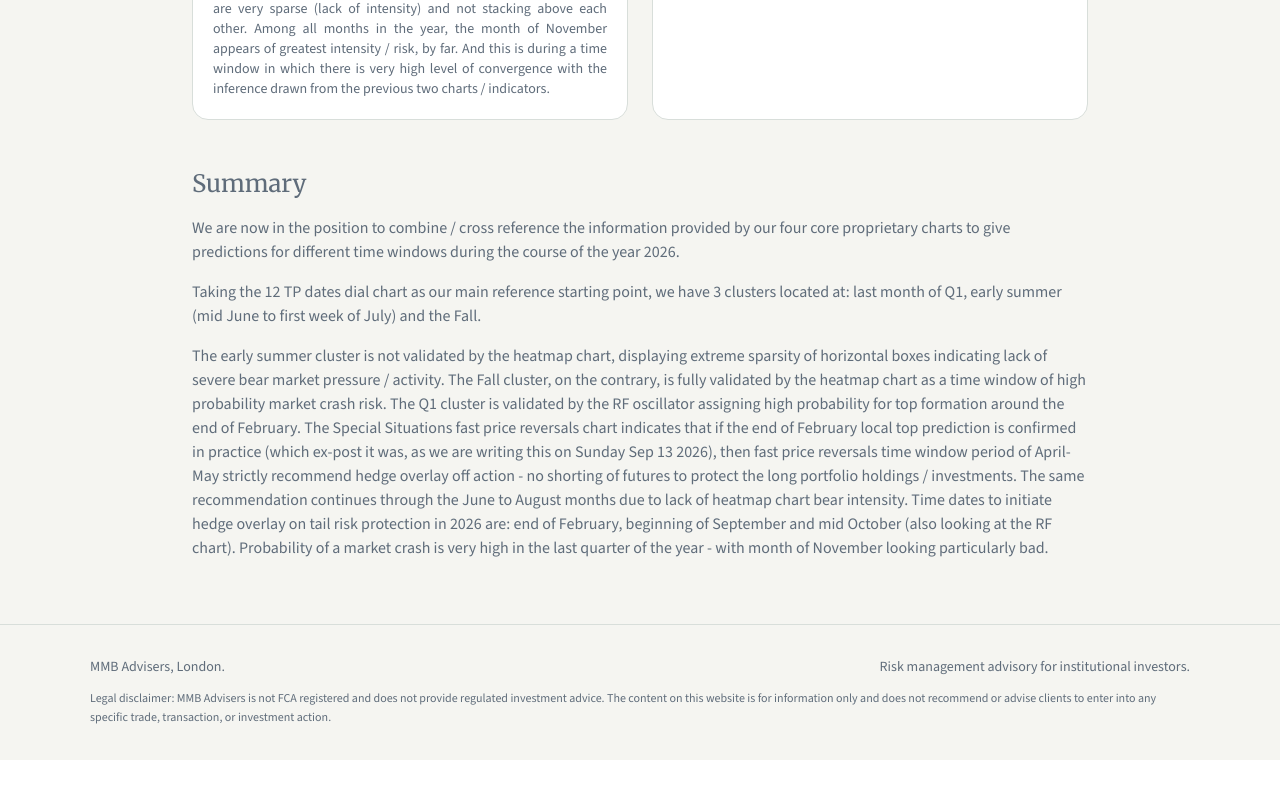
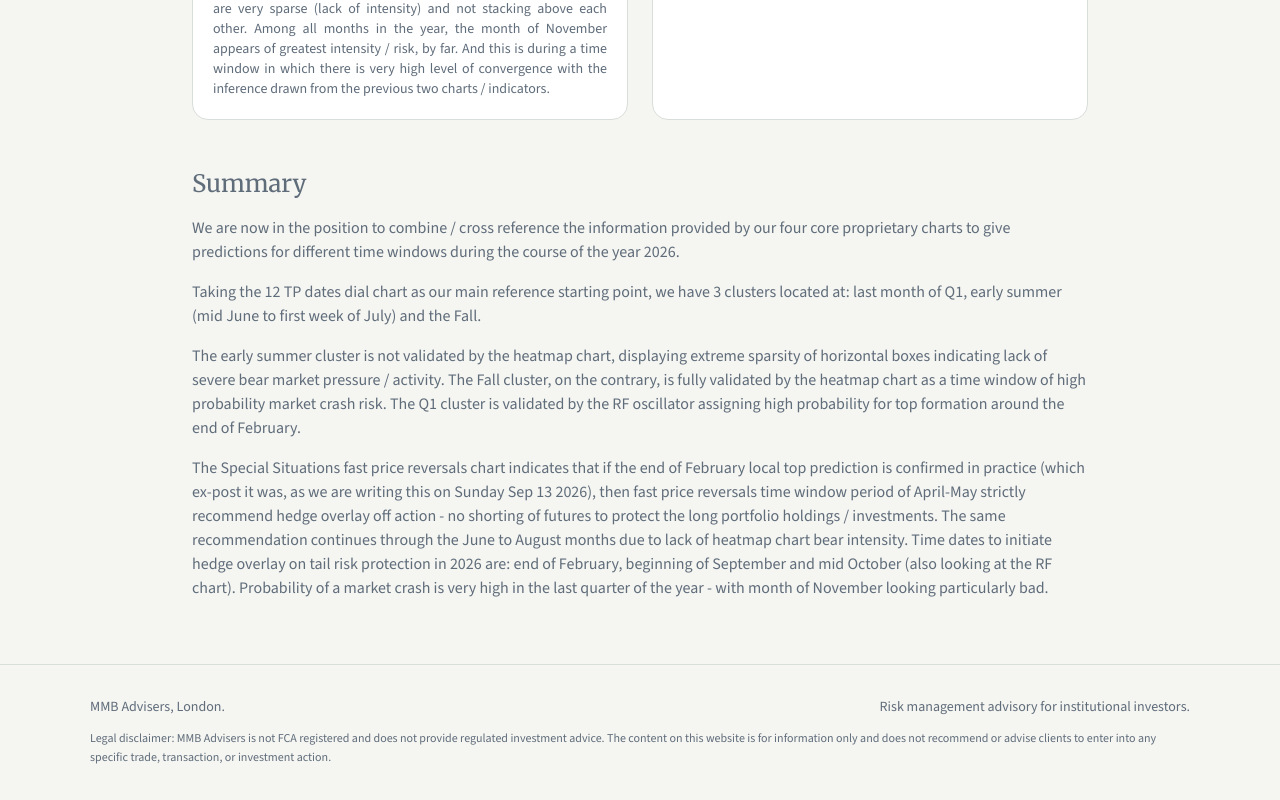
Before and after one commit to pentagonalcycles/mmbadvisers, a Next.js app: page /method in a window 1280 px wide. Shown: the part 2393-3193 px from the top of the page. Before the commit the page ends 3153 px from the top, so only its background shows below. Built offline with nearby package versions, Linux system fonts and the light colour scheme.

Commit message:
fix: add line break before Special Situations paragraph

```diff
--- a/app/method/page.tsx
+++ b/app/method/page.tsx
@@ -133,8 +133,10 @@ export default function MethodPage() {
             horizontal boxes indicating lack of severe bear market pressure / activity. The Fall cluster,
             on the contrary, is fully validated by the heatmap chart as a time window of high probability
             market crash risk. The Q1 cluster is validated by the RF oscillator assigning high probability
-            for top formation around the end of February. The Special Situations fast price reversals chart
-            indicates that if the end of February local top prediction is confirmed in practice (which
+            for top formation around the end of February.
+          </p>
+          <p>
+            The Special Situations fast price reversals chart indicates that if the end of February local top prediction is confirmed in practice (which
             ex-post it was, as we are writing this on Sunday Sep 13 2026), then fast price reversals time
             window period of April-May strictly recommend hedge overlay off action - no shorting of futures
             to protect the long portfolio holdings / investments. The same recommendation continues through
```
